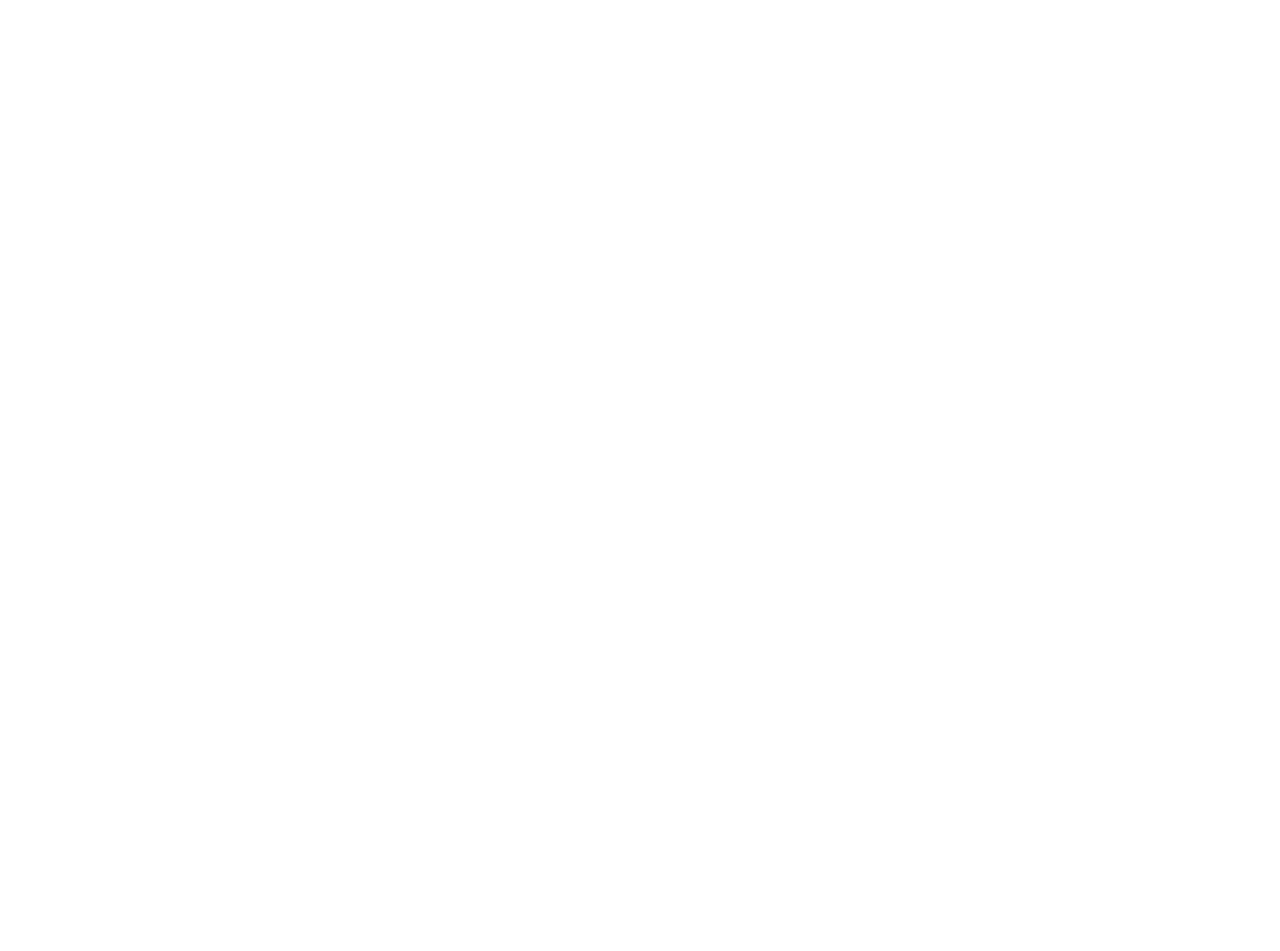
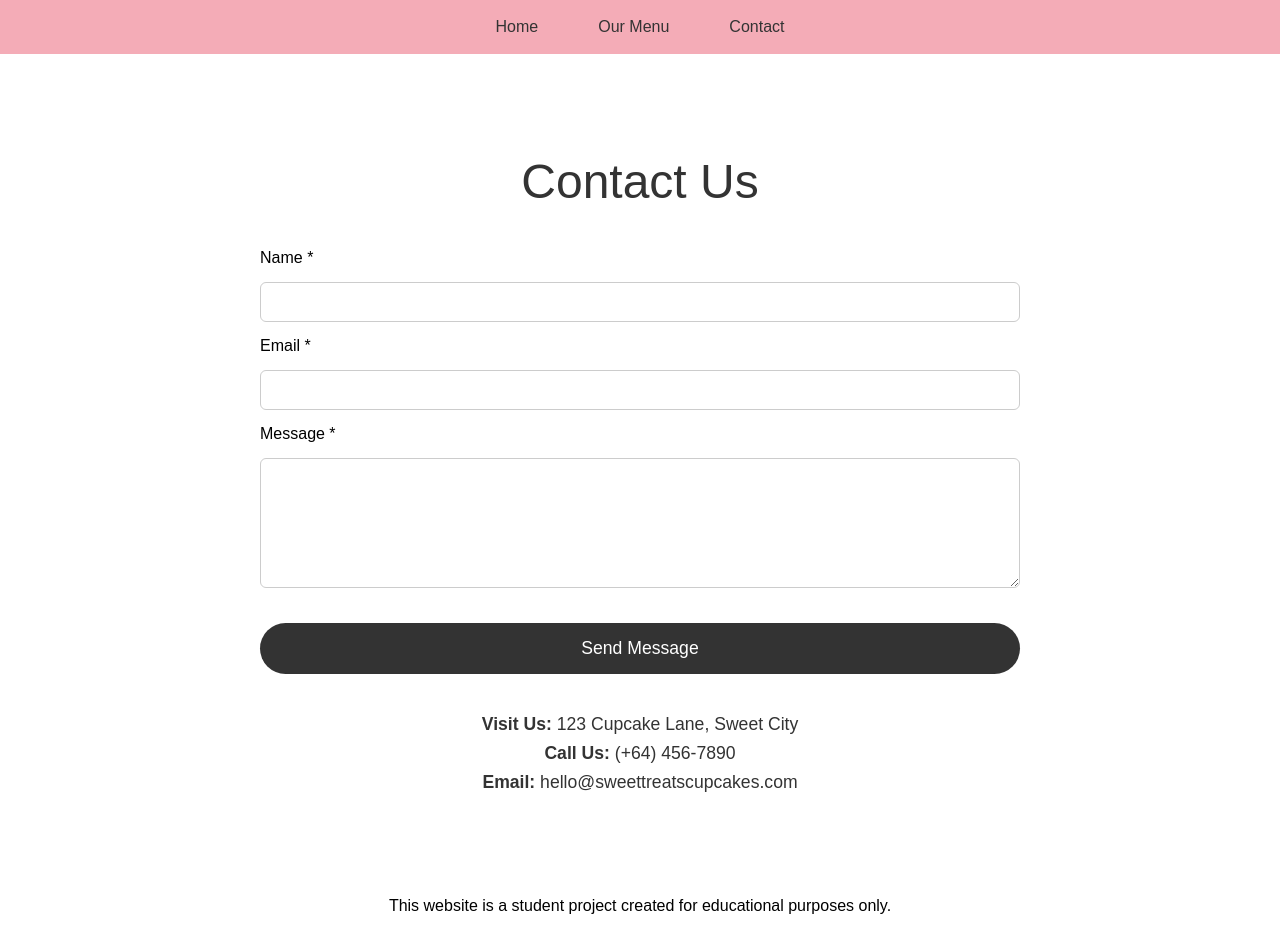
Before and after one commit to claudia-mitchell/cupcake-website, a plain HTML site: page contact.html in a window 1280 px wide. Before the commit the page ends 800 px from the top, so only its background shows below. Drawn offline with Linux system fonts and the light colour scheme; a web font is replaced by a local one.

Commit message:
contact page and menu page edited

```diff
--- a/contact.html
+++ b/contact.html
@@ -0,0 +1,58 @@
+<!DOCTYPE html>
+<html lang="en">
+
+<head>
+    <meta charset="UTF-8">
+    <meta name="viewport" content="width=device-width, initial-scale=1.0">
+
+    <link rel="stylesheet" href="css/style.css">
+    <link rel="stylesheet" href="https://use.typekit.net/zur8aqc.css">
+
+    <title>Claudia - Cupcake Website</title>
+</head>
+
+<body>
+    <!--NAV BAR-->
+    <header>
+        <nav class="nav-bar">
+            <a href="index.html">Home</a>
+            <a href="cupcakes.html">Our Menu</a>
+            <a href="contact.html">Contact</a>
+        </nav>
+    </header>
+
+    <main>
+
+        <!--CONTACT SECTION-->
+        <section class="contact">
+            <h2>Contact Us</h2>
+
+            <form action="submit-form.php" method="POST">
+                <label for="name">Name *</label>
+                <input type="text" id="name" name="name" required>
+
+                <label for="email">Email *</label>
+                <input type="email" id="email" name="email" required>
+
+                <label for="message">Message *</label>
+                <textarea id="message" name="message" rows="6" required></textarea>
+
+                <button type="submit">Send Message</button>
+            </form>
+
+            <div class="contact-info">
+                <p><strong>Visit Us:</strong> 123 Cupcake Lane, Sweet City</p>
+                <p><strong>Call Us:</strong> (+64) 456-7890</p>
+                <p><strong>Email:</strong> hello@sweettreatscupcakes.com</p>
+            </div>
+        </section>
+
+    </main>
+</body>
+
+<footer>
+    <p>This website is a student project created for
+        educational purposes only.</p>
+</footer>
+
+</html>
--- a/css/style.css
+++ b/css/style.css
@@ -176,7 +176,73 @@ h2 {
     box-sizing: border-box;
 }
 
+/* Contact Page */
 
+.contact  {
+    max-width: 800px;
+    margin: 40px auto;
+    padding: 20px;
+    background-color: #ffffff;
+    border-radius: 12px;
+}
+
+
+
+.contact h2 {
+    text-align: center;
+}
+
+form {
+    display: flex;
+    flex-direction: column;
+    gap: 15px;
+}
+
+label {
+    font-weight: bold;
+    font-family: "elza-text", sans-serif;
+    font-weight: 400;
+    font-style: normal;
+}
+
+input, textarea {
+    padding: 10px;
+    border: 1px solid #ccc;
+    border-radius: 6px;
+    font-size: 1rem;
+}
+
+textarea {
+    resize: vertical;
+}
+
+button {
+    background-color: #333;
+    color: white;
+    border: none;
+    padding: 15px;
+    font-size: 1.1rem;
+    border-radius: 30px;
+    cursor: pointer;
+    transition: background-color 0.3s ease;
+    margin-top: 20px;
+}
+
+button:hover {
+    background-color: #F4ACB7;
+    color: #333;
+}
+
+.contact-info {
+    margin-top: 40px;
+    text-align: center;
+    font-size: 1.1rem;
+    color: #333;
+}
+
+.contact-info p {
+    margin: 8px 0;
+}
 
 /* Footer */
 footer {
```
Also changed, not shown: cupcakes.html (+65 -0 lines).
